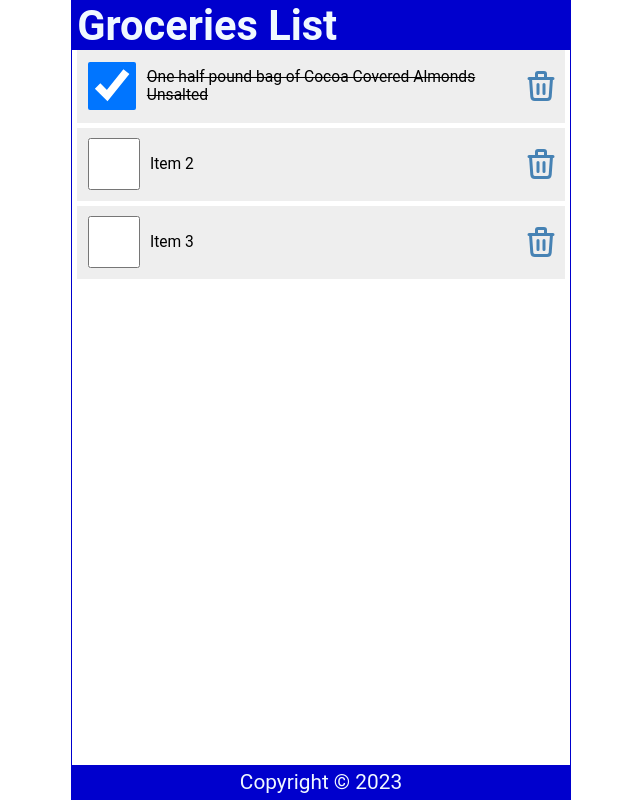
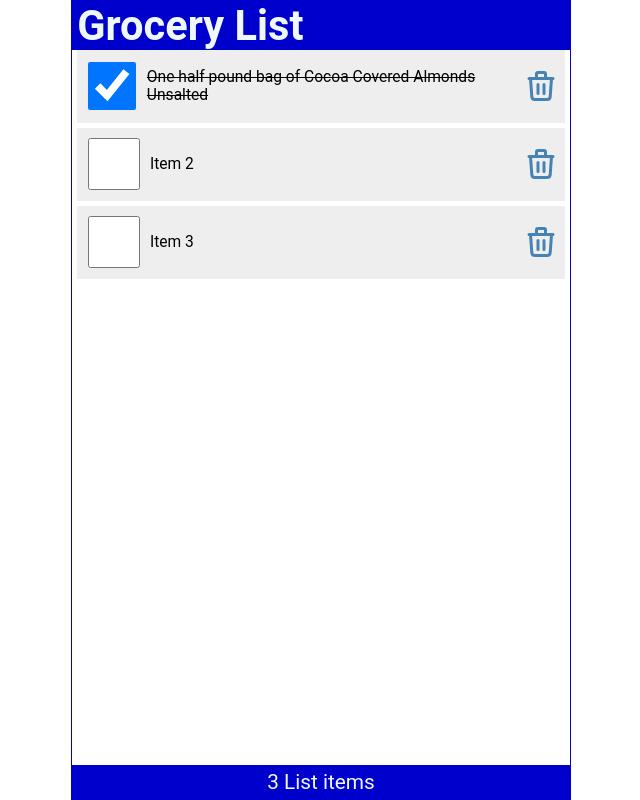
Before and after one commit to midcenturydude7/react-dgray-tutorial-01, a React (Vite) app: page / in a window 1280 px wide. Shown: the whole page, without its empty margins (319-959 px from the left). Built offline with nearby package versions, Linux system fonts and the light colour scheme.

Commit message:
Working with prop types and prop drilling

```diff
--- a/src/App.jsx
+++ b/src/App.jsx
@@ -44,13 +44,13 @@ function App() {
 
   return (
     <div className="App">
-      <Header title="Groceries" />
+      <Header title="Grocery List" />
       <Content
         items={items}
         handleCheck={handleCheck}
         handleDelete={handleDelete}
       />
-      <Footer />
+      <Footer length={items.length} />
     </div>
   );
 }
--- a/src/components/Footer.jsx
+++ b/src/components/Footer.jsx
@@ -1,11 +1,12 @@
+/* eslint-disable react/prop-types */
 import React from "react";
 
-function Footer() {
-  const today = new Date();
-
+function Footer({ length }) {
   return (
     <footer>
-      <p>Copyright &copy; {today.getFullYear()}</p>
+      <p>
+        {length} List {length === 1 ? "item" : "items"}
+      </p>
     </footer>
   );
 }
--- a/src/components/Header.jsx
+++ b/src/components/Header.jsx
@@ -1,9 +1,10 @@
+/* eslint-disable react/prop-types */
 import React from "react";
 
-function Header() {
+function Header({ title }) {
   return (
     <header>
-      <h1>Groceries List</h1>
+      <h1>{title}</h1>
     </header>
   );
 }
```
Also changed, not shown: src/components/ItemList.jsx (added, +7 -0 lines).
